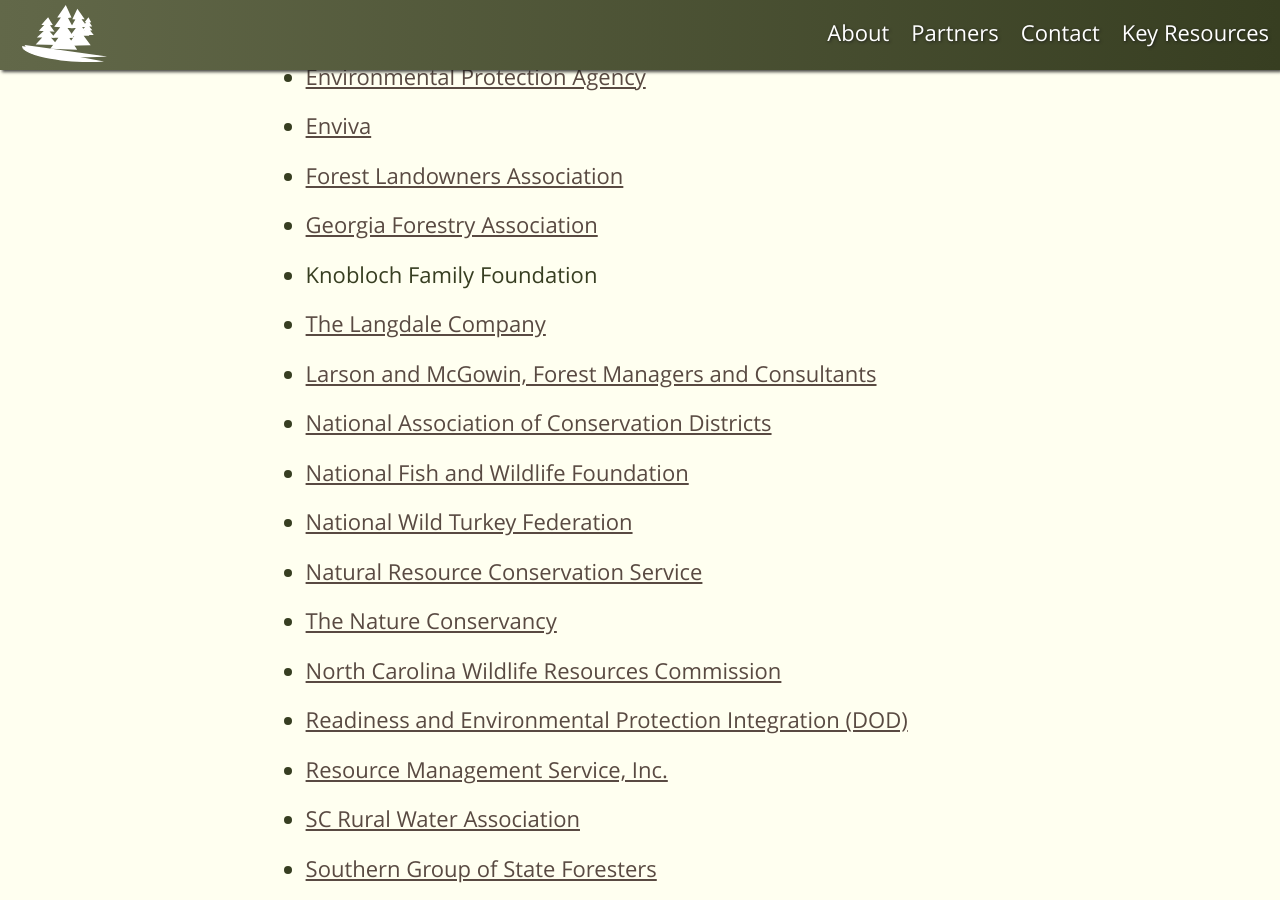
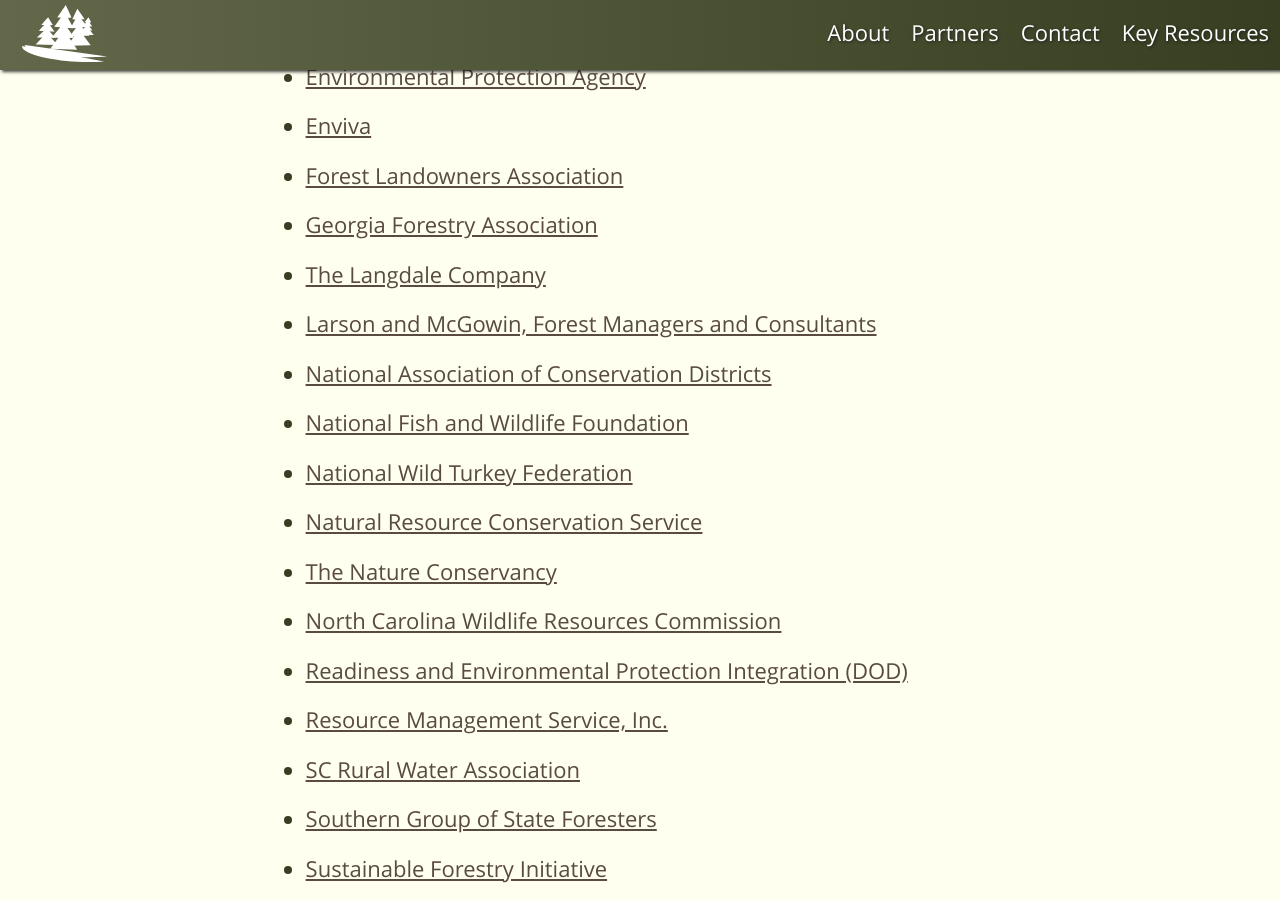
Before and after one commit to USFWS/keeping-forests-as-forests, a Jekyll site: the page built from partners.md, in a window 1280 px wide and 900 px high, scrolled down 1122 px. Built offline with Jekyll 4.4.1, drawn with Linux system fonts in a browser that asks for light colours; some of the changed text lies outside the part shown.

Commit message:
Remove Knoblock family foundation, add Trust for public land

```diff
--- a/partners.md
+++ b/partners.md
@@ -28,7 +28,6 @@
 - [Enviva](http://www.envivabiomass.com/)
 - [Forest Landowners Association](http://www.forestlandowners.com/)
 - [Georgia Forestry Association](http://gfagrow.org/)
-- Knobloch Family Foundation
 - [The Langdale Company](http://www.thelangdalecompany.com/)
 - [Larson and McGowin, Forest Managers and Consultants](http://www.larsonmcgowin.com/)
 - [National Association of Conservation Districts](http://www.nacdnet.org/)
```
Also changed, not shown: other parts of partners.md (+1 -0 lines).
